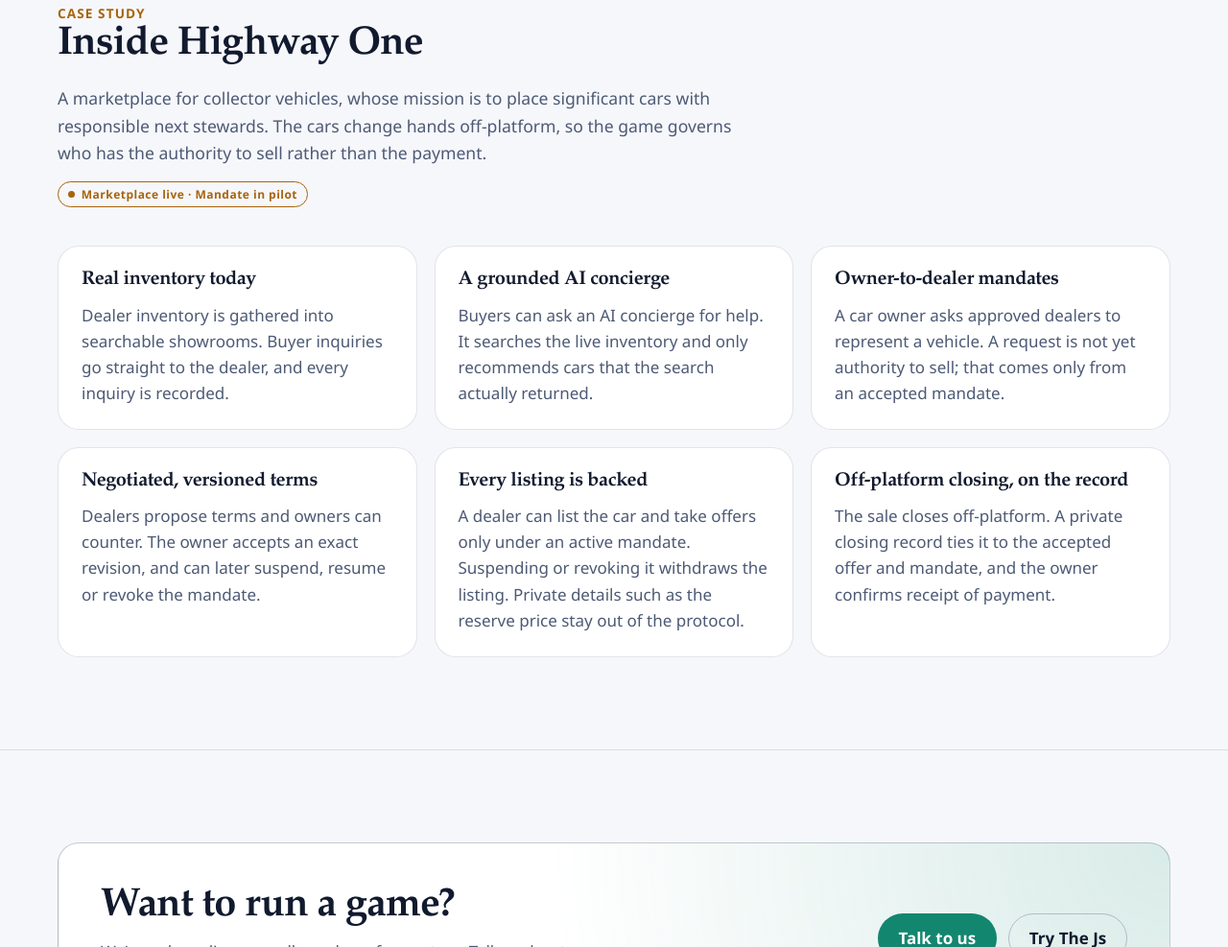
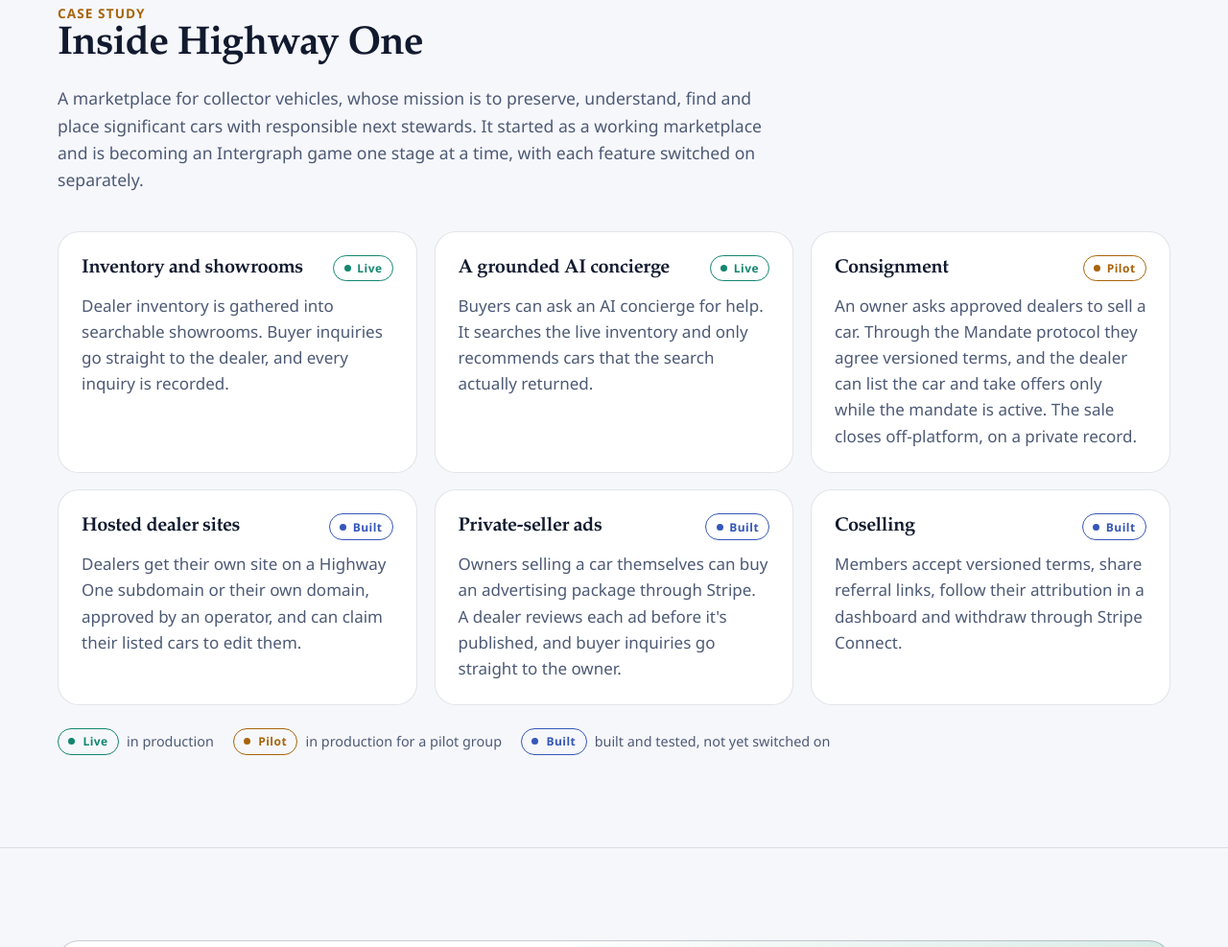
Before and after one commit to amitrathore/intergraph-ai-web, a plain HTML site: page operators.html in a window 1280 px wide. Shown: the part 4043-5030 px from the top of the page at 96% size. Drawn offline with Linux system fonts and the light colour scheme.

Commit message:
Rebalance Highway One case study around the whole product
The case study now leads with the live marketplace (inventory, showrooms,
inquiries, AI concierge), shows consignment through Mandate as one pilot
feature, and lists hosted dealer sites, private-seller ads and coselling
as built but not yet switched on. Adds the lesson to tasks/lessons.md.

Co-Authored-By: Claude Opus 5.5 <noreply@anthropic.com>
Claude-Session: https://claude.ai/code/session_0168RARbXnCfigvyw2Y9dzKX

```diff
--- a/operators.html
+++ b/operators.html
@@ -214,39 +214,42 @@
             <p class="kicker">Case study</p>
             <h2>Inside Highway One</h2>
             <p class="lede">
-              A marketplace for collector vehicles, whose mission is to place significant cars
-              with responsible next stewards. The cars change hands off-platform, so the game
-              governs who has the authority to sell rather than the payment.
+              A marketplace for collector vehicles, whose mission is to preserve, understand,
+              find and place significant cars with responsible next stewards. It started as a
+              working marketplace and is becoming an Intergraph game one stage at a time, with
+              each feature switched on separately.
             </p>
-            <div class="actions" style="margin-top: 1rem">
-              <span class="badge badge-progress">Marketplace live · Mandate in pilot</span>
-            </div>
           </div>
           <div class="grid grid-3">
             <article class="card">
-              <h3>Real inventory today</h3>
+              <div class="card-head"><h3>Inventory and showrooms</h3><span class="badge badge-live">Live</span></div>
               <p>Dealer inventory is gathered into searchable showrooms. Buyer inquiries go straight to the dealer, and every inquiry is recorded.</p>
             </article>
             <article class="card">
-              <h3>A grounded AI concierge</h3>
+              <div class="card-head"><h3>A grounded AI concierge</h3><span class="badge badge-live">Live</span></div>
               <p>Buyers can ask an AI concierge for help. It searches the live inventory and only recommends cars that the search actually returned.</p>
             </article>
             <article class="card">
-              <h3>Owner-to-dealer mandates</h3>
-              <p>A car owner asks approved dealers to represent a vehicle. A request is not yet authority to sell; that comes only from an accepted mandate.</p>
+              <div class="card-head"><h3>Consignment</h3><span class="badge badge-progress">Pilot</span></div>
+              <p>An owner asks approved dealers to sell a car. Through the Mandate protocol they agree versioned terms, and the dealer can list the car and take offers only while the mandate is active. The sale closes off-platform, on a private record.</p>
             </article>
             <article class="card">
-              <h3>Negotiated, versioned terms</h3>
-              <p>Dealers propose terms and owners can counter. The owner accepts an exact revision, and can later suspend, resume or revoke the mandate.</p>
+              <div class="card-head"><h3>Hosted dealer sites</h3><span class="badge badge-lib">Built</span></div>
+              <p>Dealers get their own site on a Highway One subdomain or their own domain, approved by an operator, and can claim their listed cars to edit them.</p>
             </article>
             <article class="card">
-              <h3>Every listing is backed</h3>
-              <p>A dealer can list the car and take offers only under an active mandate. Suspending or revoking it withdraws the listing. Private details such as the reserve price stay out of the protocol.</p>
+              <div class="card-head"><h3>Private-seller ads</h3><span class="badge badge-lib">Built</span></div>
+              <p>Owners selling a car themselves can buy an advertising package through Stripe. A dealer reviews each ad before it's published, and buyer inquiries go straight to the owner.</p>
             </article>
             <article class="card">
-              <h3>Off-platform closing, on the record</h3>
-              <p>The sale closes off-platform. A private closing record ties it to the accepted offer and mandate, and the owner confirms receipt of payment.</p>
+              <div class="card-head"><h3>Coselling</h3><span class="badge badge-lib">Built</span></div>
+              <p>Members accept versioned terms, share referral links, follow their attribution in a dashboard and withdraw through Stripe Connect.</p>
             </article>
+          </div>
+          <div class="legend" aria-label="Status legend">
+            <span><span class="badge badge-live">Live</span> in production</span>
+            <span><span class="badge badge-progress">Pilot</span> in production for a pilot group</span>
+            <span><span class="badge badge-lib">Built</span> built and tested, not yet switched on</span>
           </div>
         </div>
       </section>
```
Also changed, not shown: index.html (+6 -6 lines), 1 other file.
